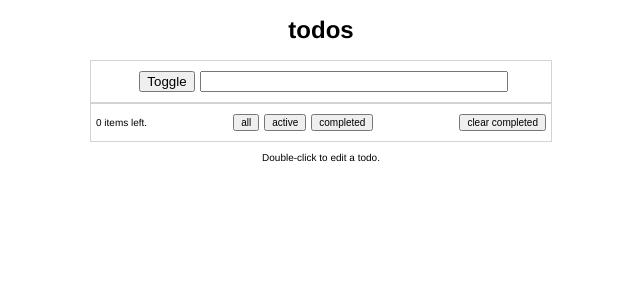
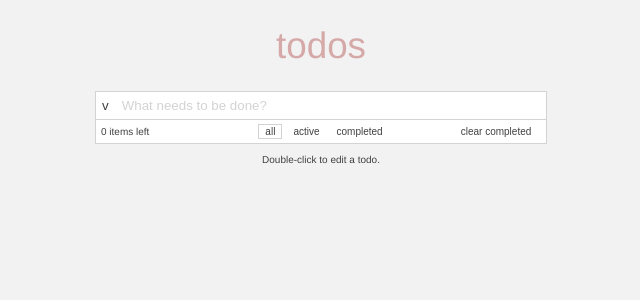
Before and after one commit to eerichmond02/todo, a React (Create React App) app: page / in a window 1280 px wide. Shown: the top 300 px of the page, without its empty margins (319-959 px from the left). Built offline with nearby package versions, Linux system fonts and the light colour scheme; the HTML template or start-up script is replaced by a standard one.

Commit message:
Updated styles

```diff
--- a/src/App.css
+++ b/src/App.css
@@ -1,6 +1,12 @@
+body {
+  background-color: #f2f2f2;
+  min-width: 500px;
+}
+
 .App {
   text-align: center;
-  font-family: Helvetica, sans-serif
+  font-family: 'Helvetica Neue', Helvetica, sans-serif;
+  color: #404040;
 }
 
 .App-logo {
@@ -9,7 +15,9 @@
 }
 
 .App-title {
-  font-size: 1.5em;
+  font-size: 2.3em;
+  color: #d6a9a9;
+  font-weight: 300;
 }
 
 .App-intro {
@@ -20,48 +28,92 @@
   from { transform: rotate(0deg); }
   to { transform: rotate(360deg); }
 }
+
 form {
   display: inline;
 }
+
 .parentDiv{
   display: flex;
   flex-direction: column;
   align-items: center;
 }
+
 .allDivs{
   display: flex;
-  border: 1px lightgrey solid;
+  border: .5px lightgrey solid;
   width: 450px;
   justify-content: space-between;
   align-items: center;
-  padding: 5px;
+  color: #404040;
+  background-color: white;
+  border-top: none;
 }
+
 .inpDivs{
   display: flex;
-  border: 1px lightgrey solid;
+  border: .5px lightgrey solid;
   width: 450px;
-  justify-content: center;
+  justify-content: flex-start;
   align-items: center;
-  padding: 5px;
+  color: #404040;
+  background-color: white;
 }
+
 #mainInput{
   width: 300px;
+  color: #404040;
+  border: none;
 }
+
 .allDivs > Input {
   width: 300px;
   border: none;
+  color: #404040;
 }
+
 #clear {
+  width: 100px;
 }
+
 #active {
   margin: 5px;
-  /* margin-right: 5px;
-  margin-bottom: 5px; */
 }
+
 .tdfooter {
   font-size: 10px;
 
 }
-#toggle {
+
+#activeCount {
+  width: 100px;
+  text-align: left;
+  padding-left: 5px;
+}
+
+button {
+  color: #404040;
+  background-color: white;
+  border: none;
+}
+
+button:hover {
+  border: .5px solid lightgray;
+}
+
+button:focus {
+  outline: none;
+}
+
+input {
   margin: 5px;
+  flex-grow: 2;
 }
+
+input:focus {
+  outline: none;
+}
+
+input::placeholder {
+  color: lightgrey;
+}
--- a/src/App.js
+++ b/src/App.js
@@ -3,9 +3,10 @@ import './App.css';
 
 const Task = (props) => (
   <div className="allDivs">
-    <button id="complete" onClick={props.markComplete} className={props.taskId}>Complete</button>
-    <input value={props.task.text} readOnly={props.task.editable} className={props.taskId} onBlur={props.onBlurNoEdit} onDoubleClick={props.doubleClickEdit} onChange={props.editTask}></input>
-    <button id="delete" onClick={props.removeTask} className={props.taskId}>Delete</button>
+    <button style={props.task.status === 'complete' ? completeTaskButton : incompleteTaskButton} onClick={props.markComplete} className={props.taskId}></button>
+    <input value={props.task.text} readOnly={props.task.editable} className={props.taskId} style={props.task.status === 'complete' ? strikethroughStyle : plainTextStyle}
+      onBlur={props.onBlurNoEdit} onDoubleClick={props.doubleClickEdit} onChange={props.editTask}></input>
+    <button style={deleteTaskButton} onClick={props.removeTask} className={props.taskId}>X</button>
   </div>
 )
 
@@ -14,7 +15,8 @@ const TaskList = (props) => (
     if(props.filter === 'all' ||
       (props.filter === 'active' && task.status === 'active')||
       (props.filter === 'complete' && task.status === 'complete')){
-        return (<Task task={task} key={idx} taskId={idx} onBlurNoEdit={props.onBlurNoEdit} doubleClickEdit={props.doubleClickEdit} removeTask={props.removeTask} editTask={props.editTask} markComplete={props.markComplete}/>)
+        return (<Task task={task} key={idx} taskId={idx} onBlurNoEdit={props.onBlurNoEdit} doubleClickEdit={props.doubleClickEdit} removeTask={props.removeTask}
+          editTask={props.editTask} markComplete={props.markComplete}/>)
       }
       else {return}
     }
@@ -23,34 +25,24 @@ const TaskList = (props) => (
 
 const Input = (props) => (
   <div className="inpDivs">
-    <button id="toggle" onClick={props.toggleTask}>Toggle</button>
+    <button id="toggle" onClick={props.toggleTask}>v</button>
     <form onSubmit={props.handleSubmit}>
-      <input id="mainInput" type="text" name="inputTask" value={props.inputTask} onChange={props.handleChange}></input>
+      <input id="mainInput" placeholder="What needs to be done?" type="text" name="inputTask" value={props.inputTask} onChange={props.handleChange}></input>
     </form>
   </div>
 )
 
 const TodoFooter = (props) => (
   <div className="allDivs">
-    <span className="tdfooter">{props.activeCount() + " items left."}</span>
+    <span className="tdfooter" id="activeCount">{props.activeCount() + " items left"}</span>
     <div>
-      <button className="tdfooter" id="all" onClick={props.filter}>all</button>
-      <button className="tdfooter" id="active" onClick={props.filter}>active</button>
-      <button className="tdfooter" id="complete" onClick={props.filter}>completed</button>
+      <button className="tdfooter" id="all" onClick={props.filter} style={props.filterState === 'all' ? selectedButton : null}>all</button>
+      <button className="tdfooter" id="active" onClick={props.filter} style={props.filterState === 'active' ? selectedButton : null}>active</button>
+      <button className="tdfooter" id="complete" onClick={props.filter} style={props.filterState === 'complete' ? selectedButton : null}>completed</button>
     </div>
     <button className="tdfooter" id="clear" onClick={props.clearCompleted}>clear completed</button>
   </div>
 )
-
-
-class TaskItem {
-  constructor (text){
-    this.text = text;
-    this.status = 'active';
-    this.editable = true;
-  }
-}
-
 
 class Todo extends Component {
   constructor (props) {
@@ -173,8 +165,9 @@ class Todo extends Component {
     return (
       <div className="parentDiv">
         <Input inputTask={this.state.inputTask} handleChange={this.handleChange} handleSubmit={this.handleSubmit} toggleTask={this.toggleTask}/>
-        <TaskList taskArr={this.state.taskArr} onBlurNoEdit={this.onBlurNoEdit} doubleClickEdit={this.doubleClickEdit} removeTask={this.removeTask} editTask={this.editTask} markComplete={this.markComplete} filter={this.state.filter}/>
-        <TodoFooter activeCount={this.activeCount} filter={this.filter} clearCompleted={this.clearCompleted} />
+        <TaskList taskArr={this.state.taskArr} onBlurNoEdit={this.onBlurNoEdit} doubleClickEdit={this.doubleClickEdit} removeTask={this.removeTask}
+        editTask={this.editTask} markComplete={this.markComplete} filter={this.state.filter}/>
+        <TodoFooter activeCount={this.activeCount} filter={this.filter} filterState={this.state.filter} clearCompleted={this.clearCompleted} />
       </div>
     );
   }
@@ -195,4 +188,58 @@ const App = () => {
   );
 }
 
+
+// objects & styles
+
+class TaskItem {
+  constructor (text){
+    this.text = text;
+    this.status = 'active';
+    this.editable = true;
+  }
+}
+
+const strikethroughStyle = {
+  textDecoration: 'line-through',
+  width: '300px',
+  border: 'none',
+  color: 'lightgray',
+}
+
+const plainTextStyle = {
+  textDecoration: 'none',
+  width: '300px',
+  border: 'none',
+  color: '#404040',
+}
+
+const selectedButton = {
+  border: '.5px solid lightgray',
+}
+
+const incompleteTaskButton = {
+  borderRadius: '50%',
+  backgroundColor: 'white',
+  border: '.5px solid #79d279',
+  width: '15px',
+  height: '15px',
+  marginLeft: '5px',
+  marginRight: '5px',
+}
+
+const completeTaskButton = {
+  borderRadius: '50%',
+  backgroundColor: '#79d279',
+  border: '.5px solid #79d279',
+  width: '15px',
+  height: '15px',
+  marginLeft: '5px',
+  marginRight: '5px',
+}
+
+const deleteTaskButton = {
+  color: '#a82424',
+  marginRight: '5px',
+}
+
 export default App;
```
